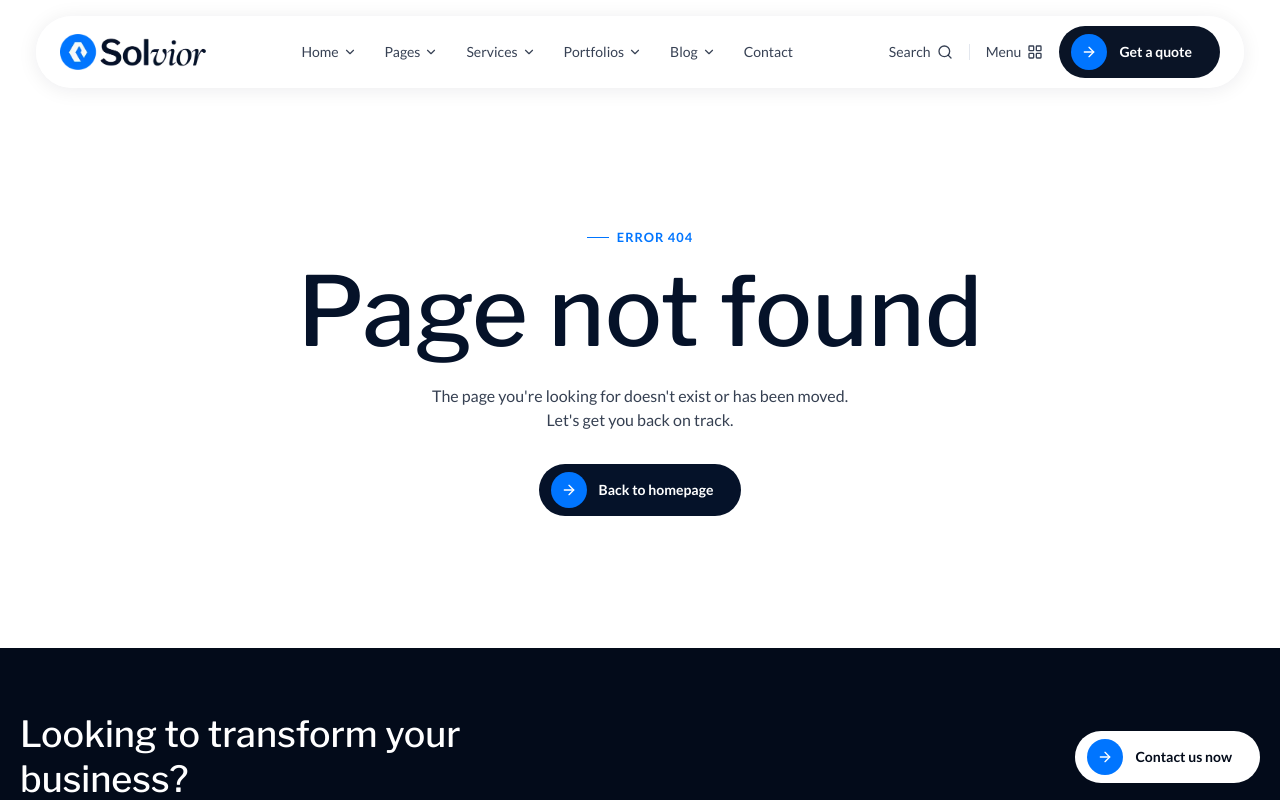
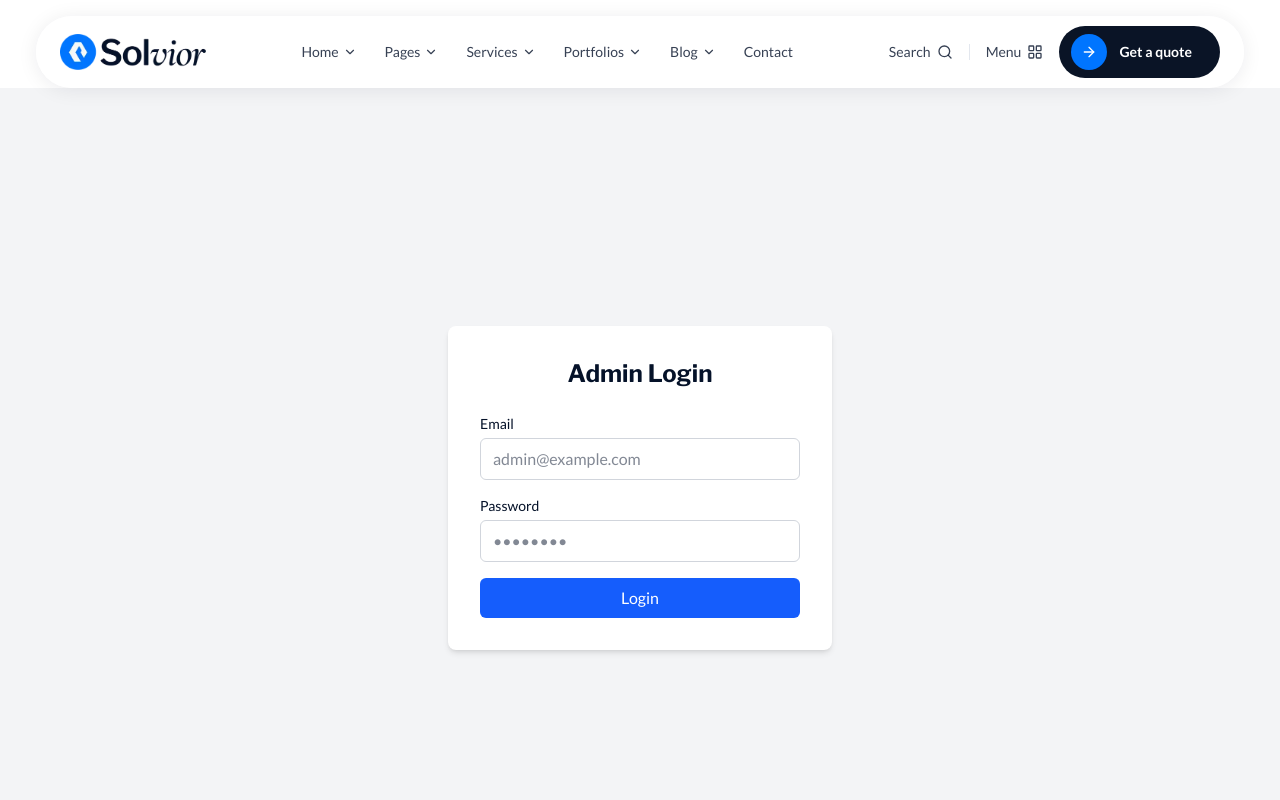
Before and after one commit to nhifza5757-create/solvior, a Next.js app: page /admin/login in a window 1280 px wide. Before the commit this address had no page. Shown: the top 800 px of the page. Built offline with nearby package versions, Linux system fonts and the light colour scheme.

Commit message:
Project updates

```diff
--- /dev/null
+++ b/app/admin/dashboard/page.tsx
@@ -0,0 +1,8 @@
+export default function AdminDashboardPage() {
+  return (
+    <div>
+      <h1 className="text-2xl font-bold mb-4">Dashboard</h1>
+      <p className="text-gray-600">Welcome to the Solvior admin panel.</p>
+    </div>
+  );
+}
--- /dev/null
+++ b/app/admin/layout.tsx
@@ -0,0 +1,93 @@
+'use client';
+
+import { useEffect, useState } from 'react';
+import { useRouter, usePathname } from 'next/navigation';
+import Link from 'next/link';
+
+const navItems = [
+  { label: 'Dashboard', href: '/admin/dashboard' },
+  { label: 'Services', href: '/admin/services' },
+  { label: 'Team', href: '/admin/team' },
+  { label: 'Portfolio', href: '/admin/portfolio' },
+  { label: 'Blog', href: '/admin/blog' },
+  { label: 'Testimonials', href: '/admin/testimonials' },
+  { label: 'FAQ', href: '/admin/faq' },
+  { label: 'Careers', href: '/admin/careers' },
+  { label: 'Contact Messages', href: '/admin/contact' },
+];
+
+export default function AdminLayout({ children }: { children: React.ReactNode }) {
+  const router = useRouter();
+  const pathname = usePathname();
+  const [checking, setChecking] = useState(true);
+
+  useEffect(() => {
+    // Login page doesn't need auth check
+    if (pathname === '/admin/login') {
+      setChecking(false);
+      return;
+    }
+
+    const token = localStorage.getItem('admin_token');
+    if (!token) {
+      router.push('/admin/login');
+    } else {
+      setChecking(false);
+    }
+  }, [pathname, router]);
+
+  const handleLogout = () => {
+    localStorage.removeItem('admin_token');
+    router.push('/admin/login');
+  };
+
+  // Login page: render without sidebar
+  if (pathname === '/admin/login') {
+    return <>{children}</>;
+  }
+
+  if (checking) {
+    return (
+      <div className="min-h-screen flex items-center justify-center">
+        <p>Loading...</p>
+      </div>
+    );
+  }
+
+  return (
+    <div className="min-h-screen flex bg-gray-50">
+      {/* Sidebar */}
+      <aside className="w-64 bg-gray-900 text-white flex flex-col">
+        <div className="p-4 text-xl font-bold border-b border-gray-700">
+          Solvior Admin
+        </div>
+        <nav className="flex-1 p-4 space-y-1">
+          {navItems.map((item) => (
+            <Link
+              key={item.href}
+              href={item.href}
+              className={`block px-3 py-2 rounded-md text-sm ${
+                pathname === item.href
+                  ? 'bg-blue-600 text-white'
+                  : 'text-gray-300 hover:bg-gray-800'
+              }`}
+            >
+              {item.label}
+            </Link>
+          ))}
+        </nav>
+        <div className="p-4 border-t border-gray-700">
+          <button
+            onClick={handleLogout}
+            className="w-full text-left px-3 py-2 rounded-md text-sm text-red-400 hover:bg-gray-800"
+          >
+            Logout
+          </button>
+        </div>
+      </aside>
+
+      {/* Main content */}
+      <main className="flex-1 p-8">{children}</main>
+    </div>
+  );
+}
--- /dev/null
+++ b/app/admin/login/page.tsx
@@ -0,0 +1,95 @@
+'use client';
+
+import { useState, useEffect } from 'react';
+import { useRouter } from 'next/navigation';
+import { useHeaderTheme } from '@/context/HeaderThemeContext';
+
+export default function AdminLoginPage() {
+  const [email, setEmail] = useState('');
+  const [password, setPassword] = useState('');
+  const [error, setError] = useState('');
+  const [loading, setLoading] = useState(false);
+  const router = useRouter();
+  const { setForceLight } = useHeaderTheme();
+
+  useEffect(() => {
+    setForceLight(true);
+    return () => setForceLight(false);
+  }, [setForceLight]);
+
+  const handleSubmit = async (e: React.FormEvent) => {
+    e.preventDefault();
+    setError('');
+    setLoading(true);
+
+    try {
+      const res = await fetch(`${process.env.NEXT_PUBLIC_API_URL}/auth/login`, {
+        method: 'POST',
+        headers: { 'Content-Type': 'application/json' },
+        body: JSON.stringify({ email, password }),
+      });
+
+      if (!res.ok) {
+        throw new Error('Invalid email or password');
+      }
+
+      const data = await res.json();
+
+      // Save token so we can use it for future admin requests
+      localStorage.setItem('admin_token', data.access_token);
+
+      // Redirect to dashboard
+      router.push('/admin/dashboard');
+    } catch (err: any) {
+      setError(err.message || 'Something went wrong');
+    } finally {
+      setLoading(false);
+    }
+  };
+
+  return (
+    <div className="min-h-screen flex items-center justify-center bg-gray-100">
+      <div className="bg-white p-8 rounded-lg shadow-md w-full max-w-sm">
+        <h1 className="text-2xl font-bold mb-6 text-center">Admin Login</h1>
+
+        <form onSubmit={handleSubmit} className="space-y-4">
+          <div>
+            <label className="block text-sm font-medium mb-1">Email</label>
+            <input
+              type="email"
+              value={email}
+              onChange={(e) => setEmail(e.target.value)}
+              required
+              className="w-full border border-gray-300 rounded-md px-3 py-2 focus:outline-none focus:ring-2 focus:ring-blue-500"
+              placeholder="admin@example.com"
+            />
+          </div>
+
+          <div>
+            <label className="block text-sm font-medium mb-1">Password</label>
+            <input
+              type="password"
+              value={password}
+              onChange={(e) => setPassword(e.target.value)}
+              required
+              className="w-full border border-gray-300 rounded-md px-3 py-2 focus:outline-none focus:ring-2 focus:ring-blue-500"
+              placeholder="••••••••"
+            />
+          </div>
+
+          {error && (
+            <p className="text-red-600 text-sm">{error}</p>
+          )}
+
+          <button
+            type="submit"
+            disabled={loading}
+            className="w-full bg-blue-600 text-white py-2 rounded-md hover:bg-blue-700 disabled:opacity-50"
+          >
+            {loading ? 'Logging in...' : 'Login'}
+          </button>
+        </form>
+      </div>
+    </div>
+  );
+}
```
